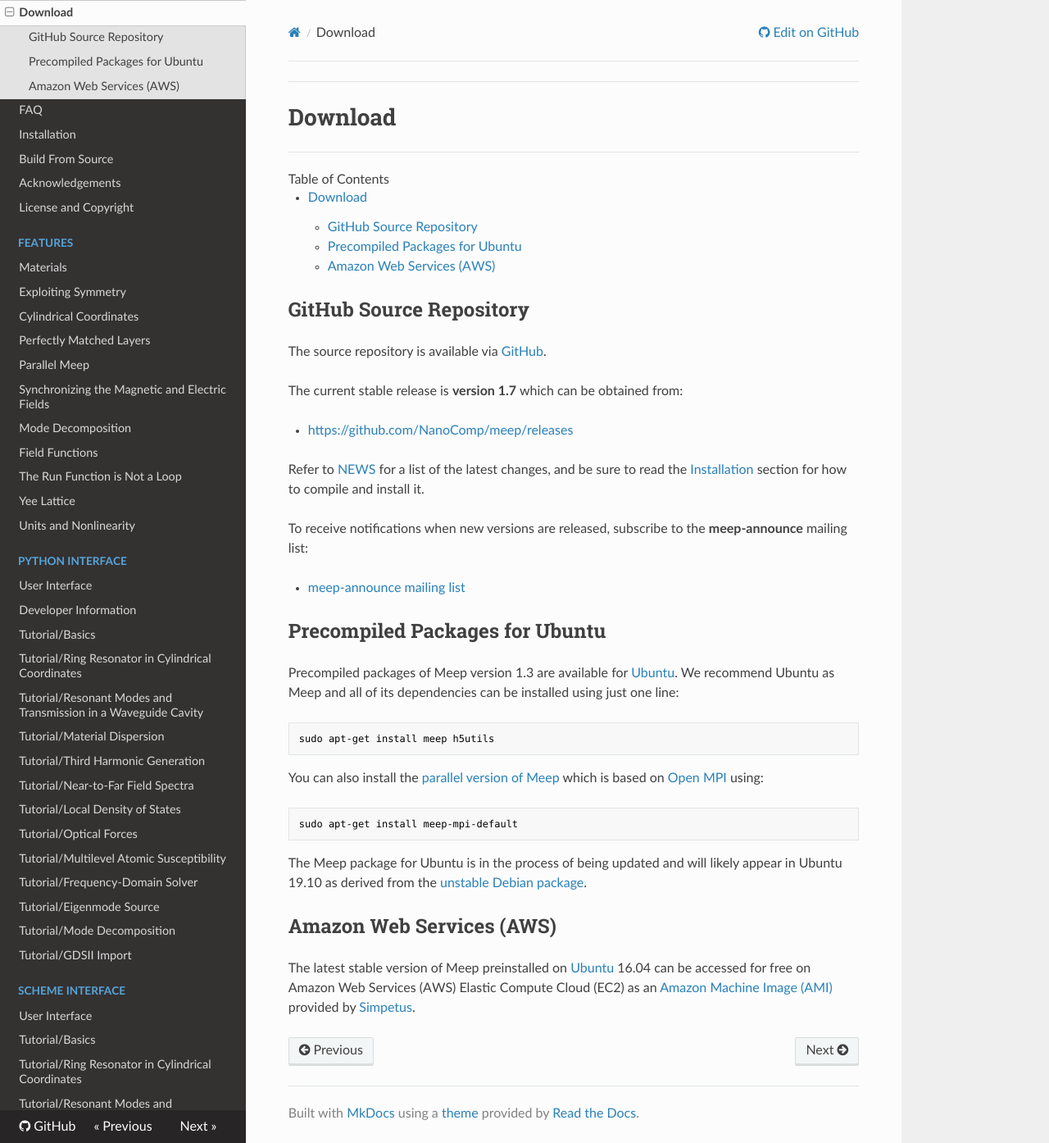
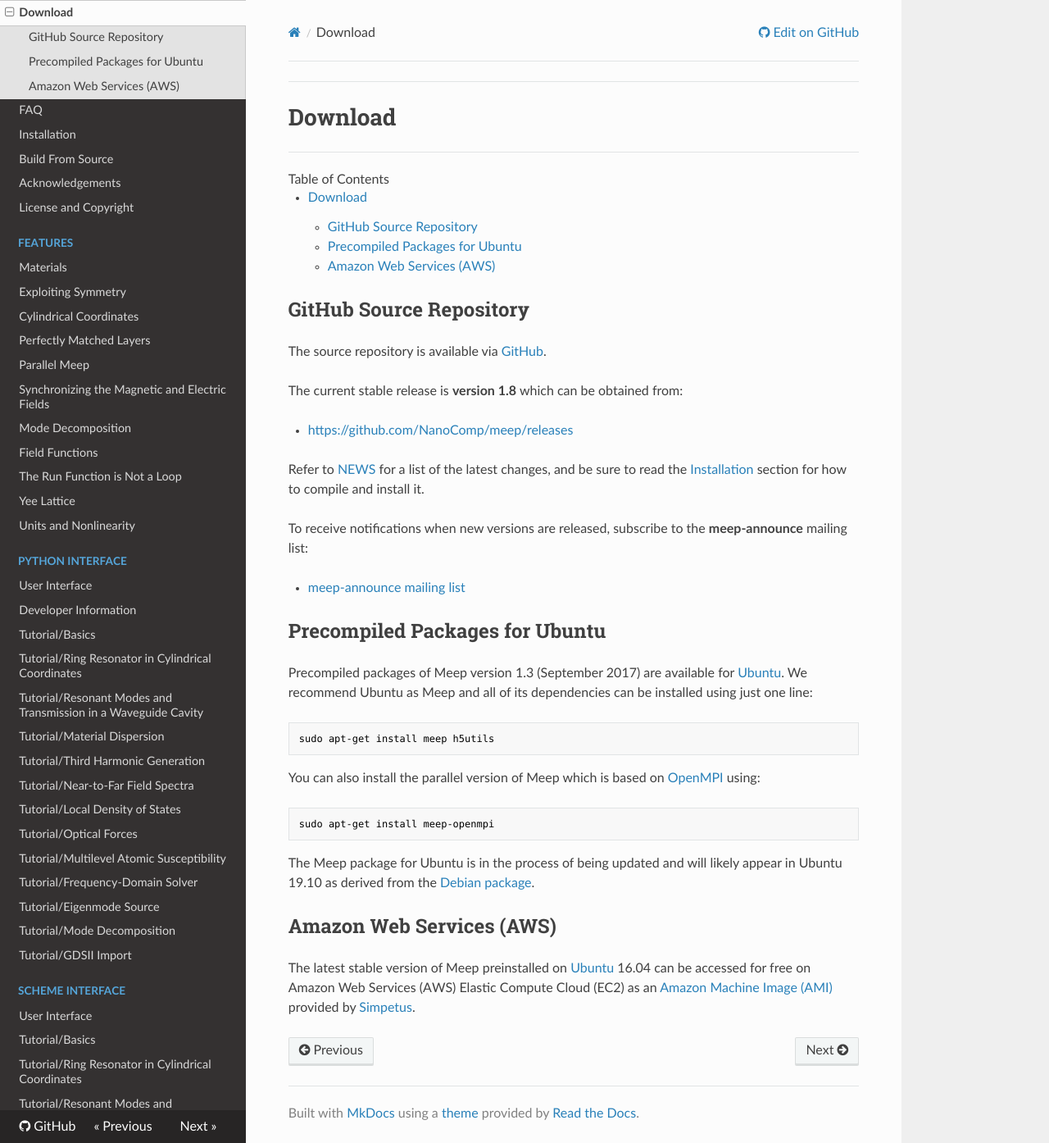
Before and after one commit to NanoComp/meep, an MkDocs documentation site: the page built from doc/docs/Download.md, in a window 1280 px wide and 1394 px high. Shown: the whole window at 82% size. Built offline with MkDocs 1.6.1, drawn with Linux system fonts in a browser that asks for light colours; nearby versions of some CDN libraries; old or Windows-style settings are respelled for this version of MkDocs.

Commit message:
minor fixes and tweaks

````diff
--- a/doc/docs/Download.md
+++ b/doc/docs/Download.md
@@ -9,7 +9,7 @@
 
 The source repository is available via [GitHub](https://github.com/NanoComp/meep).
 
-The current stable release is **version 1.7** which can be obtained from:
+The current stable release is **version 1.8** which can be obtained from:
 
 -   <https://github.com/NanoComp/meep/releases>
 
@@ -22,19 +22,19 @@
 Precompiled Packages for Ubuntu
 -------------------------------
 
-Precompiled packages of Meep version 1.3 are available for [Ubuntu](https://packages.ubuntu.com/search?keywords=meep). We recommend Ubuntu as Meep and all of its dependencies can be installed using just one line:
+Precompiled packages of Meep version 1.3 (September 2017) are available for [Ubuntu](https://packages.ubuntu.com/search?keywords=meep). We recommend Ubuntu as Meep and all of its dependencies can be installed using just one line:
 
 ```sh
 sudo apt-get install meep h5utils
 ```
 
-You can also install the [parallel version of Meep](http://packages.debian.org/testing/science/meep-mpi-default) which is based on [Open MPI](https://www.open-mpi.org/) using:
+You can also install the parallel version of Meep which is based on [OpenMPI](https://www.open-mpi.org/) using:
 
 ```sh
-sudo apt-get install meep-mpi-default
+sudo apt-get install meep-openmpi
 ```
 
-The Meep package for Ubuntu is in the process of being updated and will likely appear in Ubuntu 19.10 as derived from the [unstable Debian package](https://packages.debian.org/unstable/meep).
+The Meep package for Ubuntu is in the process of being updated and will likely appear in Ubuntu 19.10 as derived from the [Debian package](https://packages.debian.org/search?searchon=names&keywords=meep).
 
 Amazon Web Services (AWS)
 -------------------------
````
Also changed, not shown: doc/docs/FAQ.md (+7 -5 lines), doc/docs/Python_User_Interface.md (+1 -1 lines), doc/docs/Scheme_User_Interface.md (+1 -1 lines).
